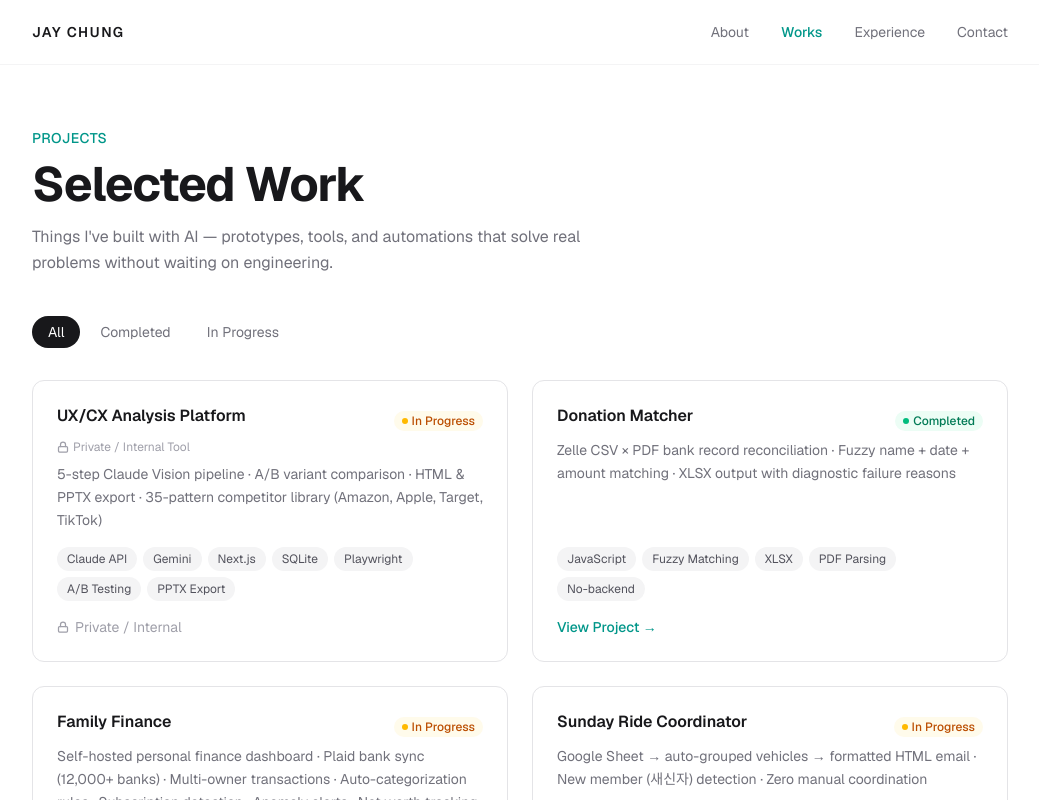
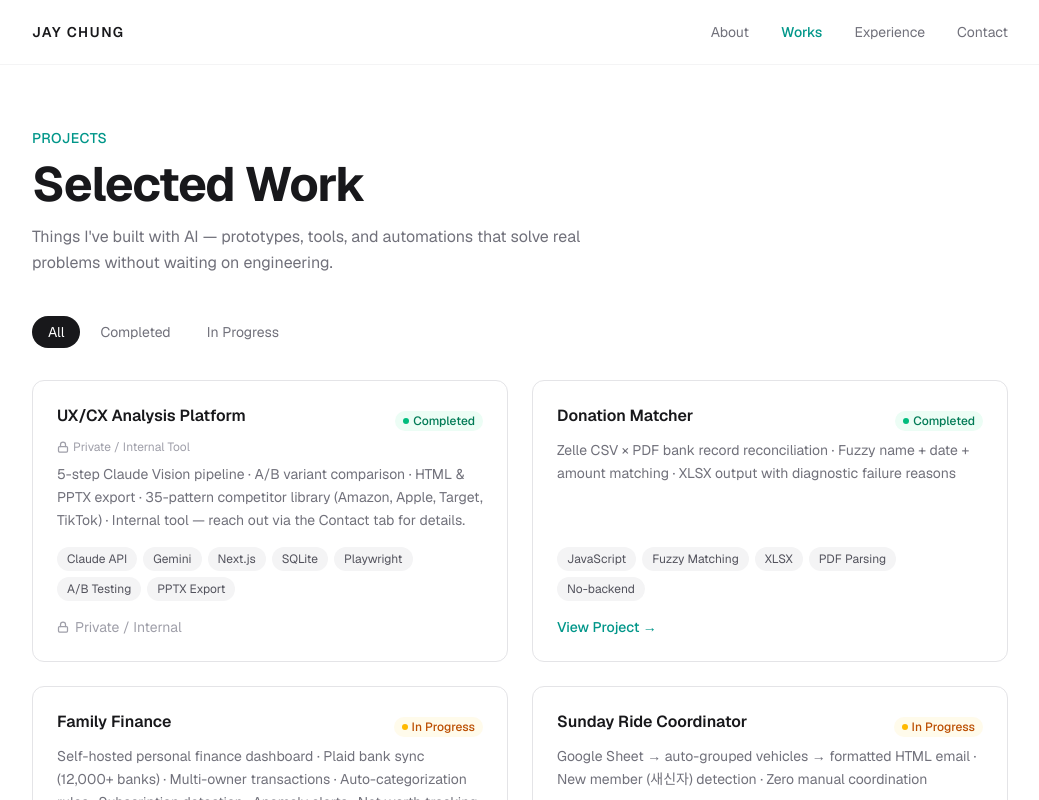
Before and after one commit to trashthejay/jae-portfolio, a Next.js app: page /works in a window 1280 px wide. Shown: the top 800 px of the page, without its empty margins (120-1159 px from the left). Built offline with nearby package versions, Linux system fonts and the light colour scheme.

Commit message:
Mark UX/CX Analysis Platform as completed, add contact note

```diff
--- a/data/works.ts
+++ b/data/works.ts
@@ -13,10 +13,10 @@ export const works: Project[] = [
     id: 'ux-cx-analysis',
     title: 'UX/CX Analysis Platform',
     description:
-      '5-step Claude Vision pipeline · A/B variant comparison · HTML & PPTX export · 35-pattern competitor library (Amazon, Apple, Target, TikTok)',
+      '5-step Claude Vision pipeline · A/B variant comparison · HTML & PPTX export · 35-pattern competitor library (Amazon, Apple, Target, TikTok) · Internal tool — reach out via the Contact tab for details.',
     tags: ['Claude API', 'Gemini', 'Next.js', 'SQLite', 'Playwright', 'A/B Testing', 'PPTX Export'],
     link: 'https://github.com/vzchung/ux-platform',
-    status: 'in-progress',
+    status: 'completed',
     private: true,
   },
   {
```
